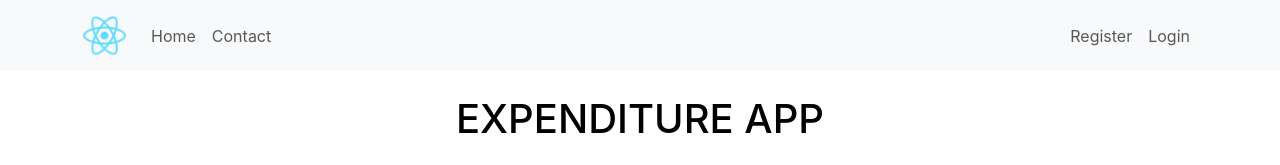
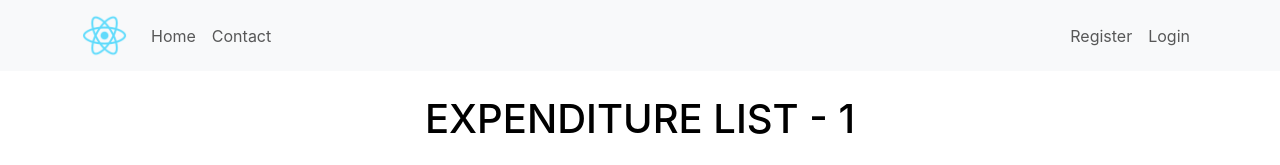
Before and after one commit to cchernn/dompet-web, a React (Create React App) app: page /expenditures/1/list in a window 1280 px wide. Shown: the top 165 px of the page. Built offline with nearby package versions, Linux system fonts and the light colour scheme; no server answers.

Commit message:
edit Expenditure List Title

```diff
--- a/src/Expenditure/ExpenditureList.js
+++ b/src/Expenditure/ExpenditureList.js
@@ -210,7 +210,7 @@ class ExpenditureListClass extends Component {
     render() {
         return (
             <Container>
-                <h1 className="text-black text-uppercase text-center my-4">Expenditure app</h1>
+                <h1 className="text-black text-uppercase text-center my-4">Expenditure List - {this.state.groupId}</h1>
                 <Row>
                     <div className="col-md-12 col-sm-10 mx-auto p-0">
                         <div className="card p-3">
```
